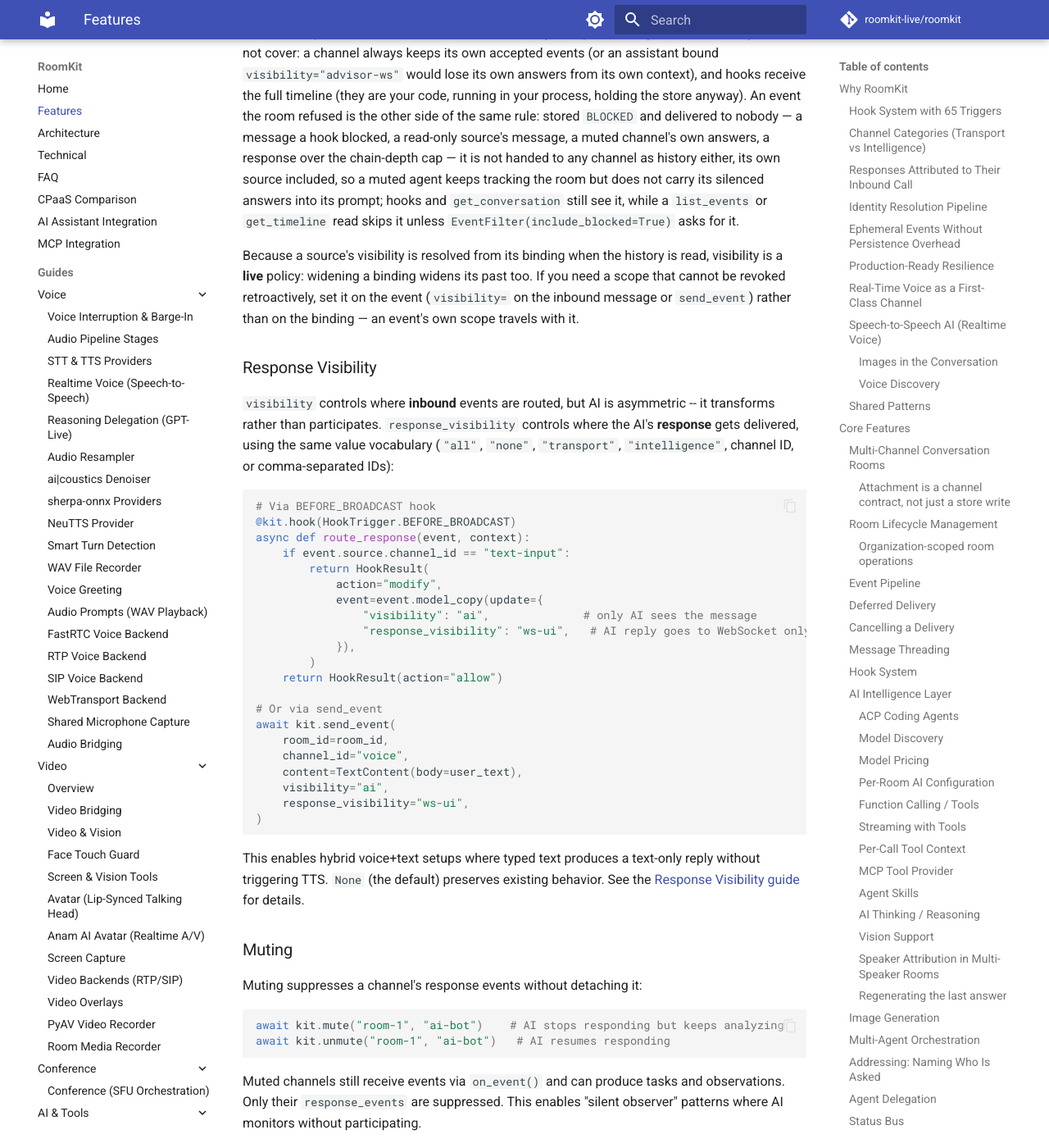
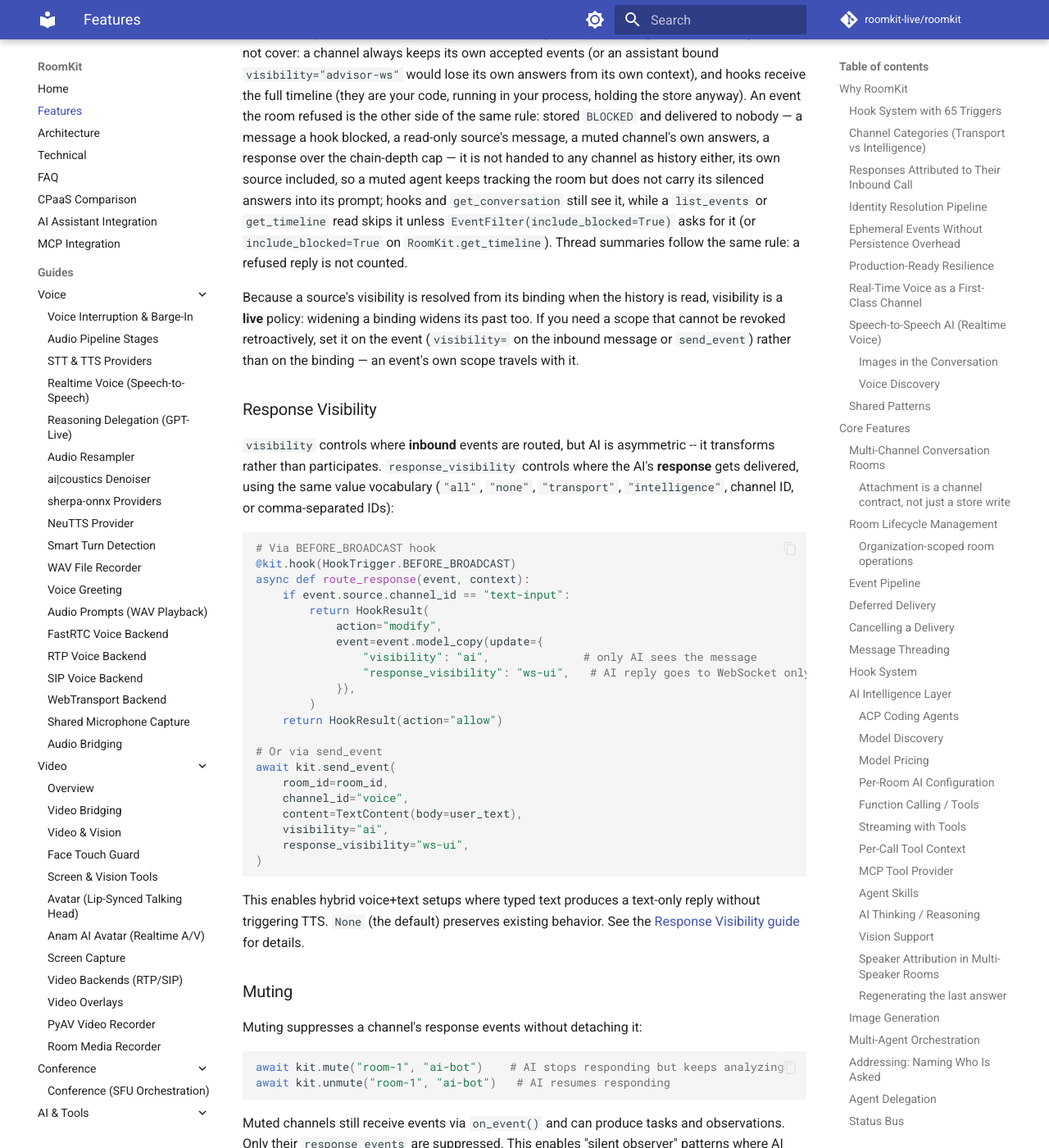
Before and after one commit to roomkit-live/roomkit-docs, an MkDocs documentation site: the page built from docs/features.md, in a window 1280 px wide and 1400 px high, scrolled down 77258 px. Shown: the whole window at 82% size. Built offline with MkDocs 1.6.1 and Material for MkDocs 9.7.7, drawn with Linux system fonts in a browser that asks for light colours; comment, search, counter and statistics services are not loaded.

Commit message:
docs(store): the first sentence a timeline reader meets is true (RMK-181)
Review follow-up: the Full Timeline heading and the postgres example said everything, which a default read no longer serves; they say what the room received and point at the audit read. The features page names the facade flag and the thread-summary rule.

```diff
--- a/docs/features.md
+++ b/docs/features.md
@@ -3051,7 +3051,9 @@ answers, a response over the chain-depth cap — it is not handed to any channel
 as history either, its own source included, so a muted agent keeps tracking
 the room but does not carry its silenced answers into its prompt; hooks and
 `get_conversation` still see it, while a `list_events` or `get_timeline` read
-skips it unless `EventFilter(include_blocked=True)` asks for it.
+skips it unless `EventFilter(include_blocked=True)` asks for it (or
+`include_blocked=True` on `RoomKit.get_timeline`). Thread summaries follow the
+same rule: a refused reply is not counted.
 
 Because a source's visibility is resolved from its binding when the history is
 read, visibility is a **live** policy: widening a binding widens its past too.
```
Also changed, not shown: docs/guides/activity-persistence.md (+2 -1 lines), docs/guides/postgres-store.md (+1 -1 lines).
